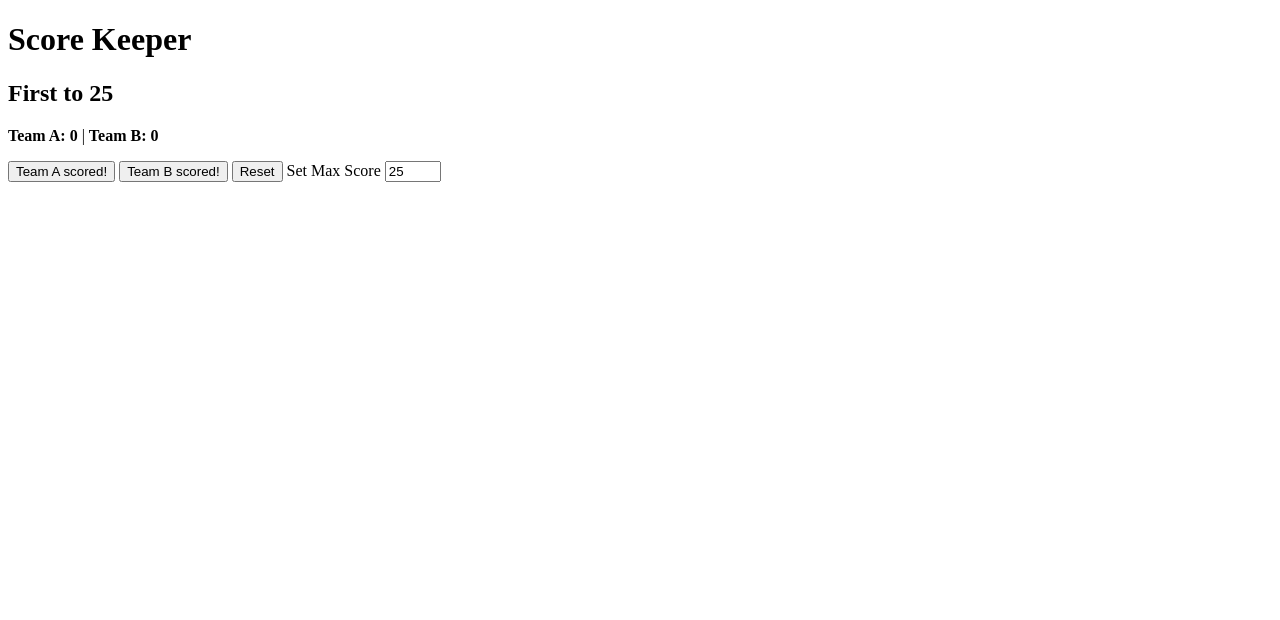
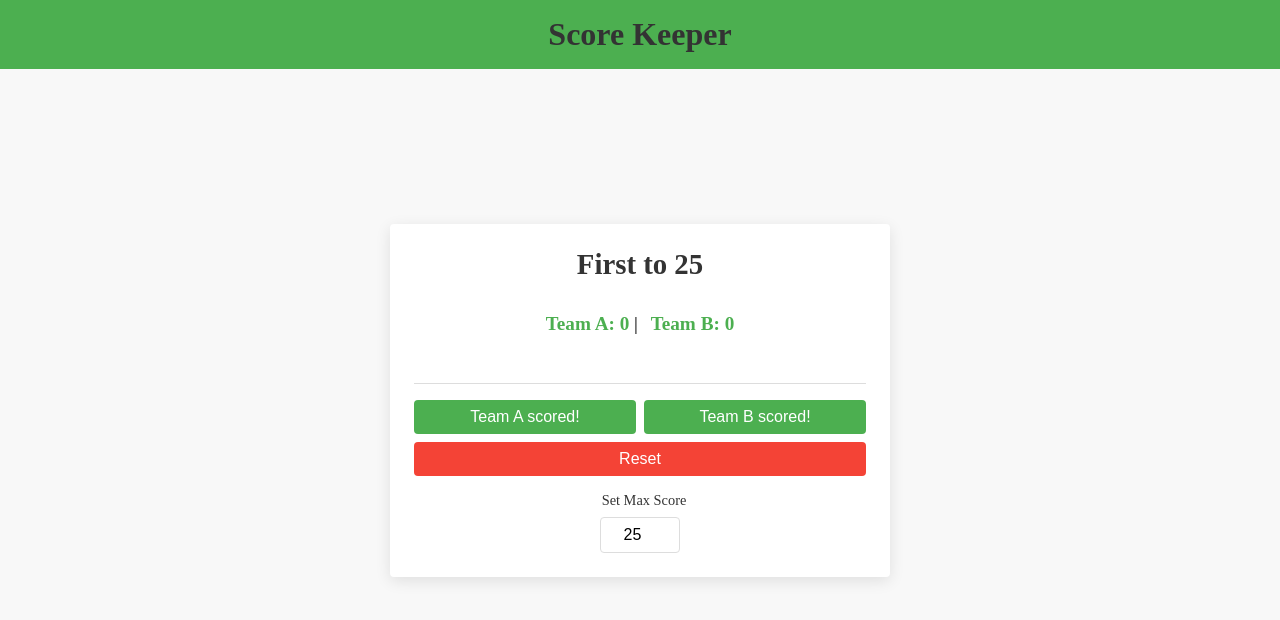
Before and after one commit to HazelCunuder/score-keeper, a website built with webpack: page index.html in a window 1280 px wide. Built offline with nearby package versions, Linux system fonts and the light colour scheme.

Commit message:
feat: update Scss

```diff
--- a/css/style.css
+++ b/css/style.css
@@ -1,3 +1,161 @@
+* {
+  box-sizing: border-box;
+  margin: 0;
+  padding: 0;
+}
 
+h1 {
+  font-size: 2.5rem;
+  text-align: center;
+  color: #333;
+  margin-bottom: 2rem;
+  margin-top: 1rem;
+}
+
+h2 {
+  font-size: 1.8rem;
+  margin-bottom: 1rem;
+  text-align: center;
+  color: #333;
+}
+
+p {
+  font-size: 1.2rem;
+  margin-bottom: 1rem;
+}
+p b {
+  font-weight: bold;
+}
+p b + b {
+  margin-left: 0.5rem;
+}
+p b#teamA-score {
+  color: #4CAF50;
+}
+p b#teamB-score {
+  color: #4CAF50;
+}
+
+header {
+  background-color: #4CAF50;
+  color: #ffffff;
+  padding: 1rem;
+  text-align: center;
+  position: absolute;
+  top: 0;
+  left: 0;
+  width: 100%;
+}
+
+header h1 {
+  margin: 0;
+  font-size: 2rem;
+}
+
+input[type=button] {
+  background-color: #4CAF50;
+  color: #ffffff;
+  border: none;
+  border-radius: 4px;
+  padding: 0.5rem 1rem;
+  cursor: pointer;
+  font-size: 1rem;
+  transition: background-color 0.2s ease-in-out, filter 0.2s ease-in-out;
+  flex-shrink: 0;
+  flex: 1 1 45%;
+  min-width: 150px;
+}
+input[type=button]:hover {
+  filter: brightness(1.1);
+}
+input[type=button]:active {
+  filter: brightness(0.9);
+}
+input[type=button]:disabled {
+  background-color: #cccccc;
+  cursor: not-allowed;
+  filter: none;
+}
+input[type=button]#reset {
+  background-color: #f44336;
+  color: #ffffff;
+  border: none;
+  border-radius: 4px;
+  padding: 0.5rem 1rem;
+  cursor: pointer;
+  font-size: 1rem;
+  transition: background-color 0.2s ease-in-out, filter 0.2s ease-in-out;
+  flex-shrink: 0;
+}
+input[type=button]#reset:hover {
+  filter: brightness(1.1);
+}
+input[type=button]#reset:active {
+  filter: brightness(0.9);
+}
+input[type=button]#reset:disabled {
+  background-color: #cccccc;
+  cursor: not-allowed;
+  filter: none;
+}
+
+body {
+  display: flex;
+  justify-content: center;
+  align-items: center;
+  min-height: 100vh;
+  margin: 0;
+  background-color: #f8f8f8;
+}
+
+.Scoreboard {
+  max-width: 500px;
+  width: 90%;
+  margin: 1rem auto;
+  padding: 1.5rem;
+  background-color: #ffffff;
+  border-radius: 4px;
+  box-shadow: 0 4px 15px rgba(0, 0, 0, 0.1);
+  display: flex;
+  flex-direction: column;
+  gap: 1rem;
+  text-align: center;
+}
+
+#commands {
+  display: flex;
+  flex-wrap: wrap;
+  justify-content: center;
+  align-items: center;
+  gap: 0.5rem;
+  margin-top: 1rem;
+  padding-top: 1rem;
+  border-top: 1px solid #ddd;
+}
+
+label[for=max-goals] {
+  font-size: 0.9rem;
+  color: #333;
+  margin-left: 0.5rem;
+  flex-basis: 100%;
+  text-align: center;
+  margin-top: 0.5rem;
+}
+
+input[type=number]#max-goals {
+  padding: 0.5rem;
+  border: 1px solid #ddd;
+  border-radius: 4px;
+  font-size: 1rem;
+  width: 80px;
+  text-align: center;
+  flex-grow: 0;
+  margin: 0 auto;
+}
+input[type=number]#max-goals:focus {
+  outline: none;
+  border-color: #2196F3;
+  box-shadow: 0 0 0 2px rgba(33, 150, 243, 0.3);
+}
 
 /*# sourceMappingURL=style.css.map */
```
Also changed, not shown: 1 other file.
